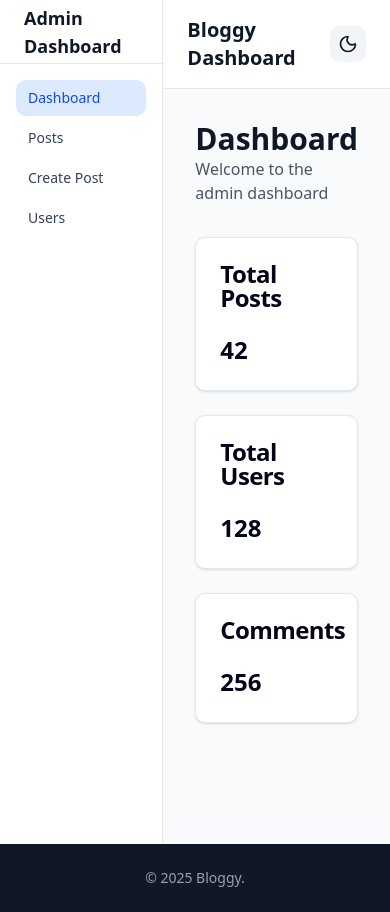
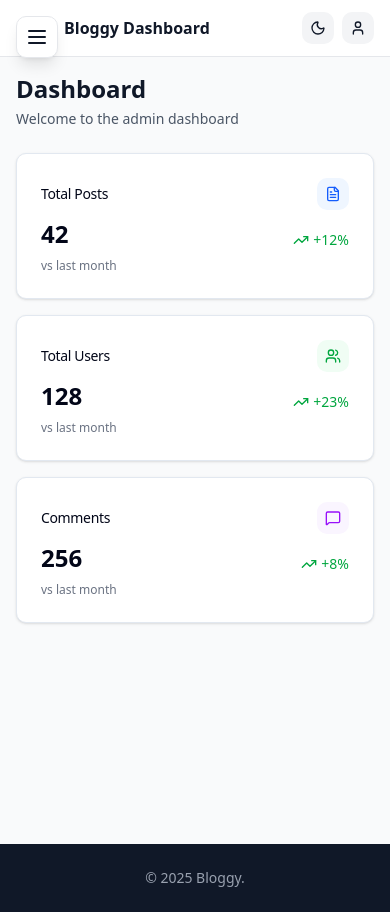
Before and after one commit to nafasebra/bloggy, a Next.js app in the folder front/: page /dashboard in a window 390 px wide. Built offline with nearby package versions, Linux system fonts and the light colour scheme; no server answers.

Commit message:
fix(frontend): responsive dashboard

```diff
--- a/front/src/app/dashboard/layout.tsx
+++ b/front/src/app/dashboard/layout.tsx
@@ -26,12 +26,12 @@ export default function DashboardLayout({
   children: React.ReactNode;
 }>) {
   return (
-    <div className="flex h-screen bg-gray-50 dark:bg-gray-900">
+    <div className="flex h-screen bg-gray-50 dark:bg-gray-900 overflow-hidden">
       <Sidebar />
-      <div className="flex-1 flex flex-col">
+      <div className="flex-1 flex flex-col min-w-0">
         <Navbar />
         <main className="flex-1 overflow-auto">
-          <div className="p-8">{children}</div>
+          <div className="p-4 sm:p-6 lg:p-8">{children}</div>
         </main>
       </div>
     </div>
--- a/front/src/app/dashboard/page.tsx
+++ b/front/src/app/dashboard/page.tsx
@@ -1,47 +1,74 @@
 import { Card, CardContent, CardHeader, CardTitle } from '@/components/ui/card';
+import { FileText, Users, MessageSquare, TrendingUp } from 'lucide-react';
 
 export default function Home() {
+  const stats = [
+    {
+      title: 'Total Posts',
+      value: '42',
+      icon: FileText,
+      trend: '+12%',
+      color: 'text-blue-600 dark:text-blue-400',
+      bgColor: 'bg-blue-50 dark:bg-blue-950',
+    },
+    {
+      title: 'Total Users',
+      value: '128',
+      icon: Users,
+      trend: '+23%',
+      color: 'text-green-600 dark:text-green-400',
+      bgColor: 'bg-green-50 dark:bg-green-950',
+    },
+    {
+      title: 'Comments',
+      value: '256',
+      icon: MessageSquare,
+      trend: '+8%',
+      color: 'text-purple-600 dark:text-purple-400',
+      bgColor: 'bg-purple-50 dark:bg-purple-950',
+    },
+  ];
+
   return (
-    <>
-      <div className="space-y-8">
+    <div className="space-y-6 sm:space-y-8">
       <div>
-          <h1 className="text-3xl font-bold text-gray-900 dark:text-white">
+        <h1 className="text-2xl sm:text-3xl font-bold text-gray-900 dark:text-white">
           Dashboard
         </h1>
-          <p className="text-gray-600 dark:text-gray-300">
+        <p className="text-sm sm:text-base text-gray-600 dark:text-gray-300 mt-1">
           Welcome to the admin dashboard
         </p>
       </div>
 
-        <div className="grid grid-cols-1 md:grid-cols-3 gap-6">
-          <Card>
-            <CardHeader>
-              <CardTitle>Total Posts</CardTitle>
+      <div className="grid grid-cols-1 sm:grid-cols-2 lg:grid-cols-3 gap-4 sm:gap-6">
+        {stats.map((stat) => {
+          const Icon = stat.icon;
+          return (
+            <Card key={stat.title} className="hover:shadow-lg transition-shadow">
+              <CardHeader className="flex flex-row items-center justify-between space-y-0 pb-2">
+                <CardTitle className="text-sm font-medium">
+                  {stat.title}
+                </CardTitle>
+                <div className={`p-2 rounded-lg ${stat.bgColor}`}>
+                  <Icon className={`w-4 h-4 ${stat.color}`} />
+                </div>
               </CardHeader>
               <CardContent>
-              <p className="text-2xl font-bold">42</p>
+                <div className="flex items-end justify-between">
+                  <p className="text-2xl sm:text-3xl font-bold">{stat.value}</p>
+                  <div className="flex items-center gap-1 text-green-600 dark:text-green-400">
+                    <TrendingUp className="w-4 h-4" />
+                    <span className="text-sm font-medium">{stat.trend}</span>
+                  </div>
+                </div>
+                <p className="text-xs text-gray-500 dark:text-gray-400 mt-2">
+                  vs last month
+                </p>
               </CardContent>
             </Card>
-
-          <Card>
-            <CardHeader>
-              <CardTitle>Total Users</CardTitle>
-            </CardHeader>
-            <CardContent>
-              <p className="text-2xl font-bold">128</p>
-            </CardContent>
-          </Card>
-
-          <Card>
-            <CardHeader>
-              <CardTitle>Comments</CardTitle>
-            </CardHeader>
-            <CardContent>
-              <p className="text-2xl font-bold">256</p>
-            </CardContent>
-          </Card>
+          );
+        })}
       </div>
     </div>
-    </>
   );
 }
--- a/front/src/app/dashboard/posts/create/page.tsx
+++ b/front/src/app/dashboard/posts/create/page.tsx
@@ -91,22 +91,22 @@ export default function CreatePostPage() {
   };
 
   return (
-    <div className="space-y-8">
-      <div className='space-y-3'>
-        <h1 className="text-3xl font-bold text-gray-900 dark:text-white">
+    <div className="space-y-6 sm:space-y-8">
+      <div className='space-y-2 sm:space-y-3'>
+        <h1 className="text-2xl sm:text-3xl font-bold text-gray-900 dark:text-white">
           Create New Post
         </h1>
-        <p className="text-gray-600 dark:text-gray-300">
+        <p className="text-sm sm:text-base text-gray-600 dark:text-gray-300">
           Write a new blog post
         </p>
       </div>
 
       <Card>
         <CardHeader>
-          <CardTitle>Post Details</CardTitle>
+          <CardTitle className="text-lg sm:text-xl">Post Details</CardTitle>
         </CardHeader>
         <CardContent>
-          <form onSubmit={form.handleSubmit(onSubmit)} className="space-y-6">
+          <form onSubmit={form.handleSubmit(onSubmit)} className="space-y-4 sm:space-y-6">
             <div className="flex flex-col gap-2">
               <Label htmlFor="title">Title *</Label>
               <Input
@@ -136,7 +136,7 @@ export default function CreatePostPage() {
               )}
             </div>
 
-            <div className="grid grid-cols-1 md:grid-cols-2 gap-6">
+            <div className="grid grid-cols-1 lg:grid-cols-2 gap-4 sm:gap-6">
               <div className="flex flex-col gap-2">
                 <Label htmlFor="category">Category *</Label>
                 <Controller
@@ -170,7 +170,7 @@ export default function CreatePostPage() {
                 {...form.register('tags')}
                 placeholder="Enter tags separated by commas..."
               />
-              <p className="text-sm text-gray-500 dark:text-gray-400">
+              <p className="text-xs sm:text-sm text-gray-500 dark:text-gray-400">
                 Separate tags with commas (e.g., "Web Development, AI, Frameworks")
               </p>
             </div>
@@ -200,14 +200,19 @@ export default function CreatePostPage() {
               </div>
             </div>
 
-            <div className="flex space-x-4">
-              <Button type="submit" disabled={form.formState.isSubmitting || !form.formState.isValid}>
+            <div className="flex flex-col sm:flex-row gap-3 sm:gap-4">
+              <Button
+                type="submit"
+                disabled={form.formState.isSubmitting || !form.formState.isValid}
+                className="w-full sm:w-auto"
+              >
                 {form.formState.isSubmitting ? 'Creating...' : 'Create Post'}
               </Button>
               <Button
                 type="button"
                 variant="outline"
                 onClick={() => router.back()}
+                className="w-full sm:w-auto"
               >
                 Cancel
               </Button>
--- a/front/src/app/dashboard/posts/page.tsx
+++ b/front/src/app/dashboard/posts/page.tsx
@@ -53,18 +53,18 @@ export default async function PostsPage() {
   const posts = await getPosts();
 
   return (
-    <div className="space-y-8">
-      <div className="flex justify-between items-center">
+    <div className="space-y-6 sm:space-y-8">
+      <div className="flex flex-col sm:flex-row sm:justify-between sm:items-center gap-4">
         <div>
-          <h1 className="text-3xl font-bold text-gray-900 dark:text-white">
+          <h1 className="text-2xl sm:text-3xl font-bold text-gray-900 dark:text-white">
             Posts
           </h1>
-          <p className="text-gray-600 dark:text-gray-300">
+          <p className="text-sm sm:text-base text-gray-600 dark:text-gray-300 mt-1">
             Manage your blog posts
           </p>
         </div>
         <Link href="/dashboard/posts/create">
-          <Button>Create New Post</Button>
+          <Button className="w-full sm:w-auto">Create New Post</Button>
         </Link>
       </div>
 
@@ -75,39 +75,37 @@ export default async function PostsPage() {
         <CardContent>
           {
             posts.length ? (
+              <div className="overflow-x-auto -mx-4 sm:mx-0">
                 <Table>
                   <TableHeader>
                     <TableRow>
-                <TableHead>Title</TableHead>
-                <TableHead>Author</TableHead>
-                <TableHead>Status</TableHead>
-                <TableHead>Created</TableHead>
-                <TableHead>Actions</TableHead>
+                      <TableHead className="min-w-[200px]">Title</TableHead>
+                      <TableHead className="hidden md:table-cell">Author</TableHead>
+                      <TableHead className="hidden lg:table-cell">Created</TableHead>
+                      <TableHead className="text-right">Actions</TableHead>
                     </TableRow>
                   </TableHeader>
                   <TableBody>
                     {posts.map((post: Post) => (
                       <TableRow key={post._id}>
-                  <TableCell className="font-medium">{post.title}</TableCell>
-                  <TableCell>{post.authorId}</TableCell>
-                  {/* <TableCell>
-                    <span
-                      className={`inline-flex items-center px-2.5 py-0.5 rounded-full text-xs font-medium ${
-                        post.status === 'Published'
-                          ? 'bg-green-100 text-green-800 dark:bg-green-900 dark:text-green-200'
-                          : 'bg-yellow-100 text-yellow-800 dark:bg-yellow-900 dark:text-yellow-200'
-                      }`}
-                    >
-                      {post.status}
-                    </span>
-                  </TableCell> */}
-                  <TableCell>{post.createdAt}</TableCell>
-                  <TableCell>
-                    <div className="flex space-x-2">
+                        <TableCell className="font-medium">
+                          <div>
+                            <div className="line-clamp-2">{post.title}</div>
+                            <div className="md:hidden text-xs text-gray-500 dark:text-gray-400 mt-1">
+                              {new Date(post.createdAt).toLocaleDateString()}
+                            </div>
+                          </div>
+                        </TableCell>
+                        <TableCell className="hidden md:table-cell">{post.authorId}</TableCell>
+                        <TableCell className="hidden lg:table-cell">
+                          {new Date(post.createdAt).toLocaleDateString()}
+                        </TableCell>
+                        <TableCell className="text-right">
+                          <div className="flex justify-end space-x-2">
                             <Button variant="outline" size="sm">
                               Edit
                             </Button>
-                      <Button variant="outline" size="sm">
+                            <Button variant="outline" size="sm" className="hidden sm:inline-flex">
                               Delete
                             </Button>
                           </div>
@@ -116,8 +114,9 @@ export default async function PostsPage() {
                     ))}
                   </TableBody>
                 </Table>
+              </div>
             ) : (
-              <p className="text-center text-gray-500 dark:text-gray-400 py-8">
+              <p className="text-center text-gray-500 dark:text-gray-400 py-8 text-sm sm:text-base">
                 No posts yet. Create your first post to get started!
               </p>
             )
--- a/front/src/app/dashboard/users/page.tsx
+++ b/front/src/app/dashboard/users/page.tsx
@@ -35,12 +35,14 @@ const users = [
 
 export default function UsersPage() {
   return (
-    <div className="space-y-8">
+    <div className="space-y-6 sm:space-y-8">
       <div>
-        <h1 className="text-3xl font-bold text-gray-900 dark:text-white">
+        <h1 className="text-2xl sm:text-3xl font-bold text-gray-900 dark:text-white">
           Users
         </h1>
-        <p className="text-gray-600 dark:text-gray-300">Manage your users</p>
+        <p className="text-sm sm:text-base text-gray-600 dark:text-gray-300 mt-1">
+          Manage your users
+        </p>
       </div>
 
       <Card>
@@ -48,24 +50,32 @@ export default function UsersPage() {
           <CardTitle>All Users</CardTitle>
         </CardHeader>
         <CardContent>
+          <div className="overflow-x-auto -mx-4 sm:mx-0">
             <Table>
               <TableHeader>
                 <TableRow>
-                <TableHead>Name</TableHead>
-                <TableHead>Email</TableHead>
+                  <TableHead className="min-w-[150px]">Name</TableHead>
+                  <TableHead className="hidden sm:table-cell">Email</TableHead>
                   <TableHead>Role</TableHead>
-                <TableHead>Joined</TableHead>
-                <TableHead>Actions</TableHead>
+                  <TableHead className="hidden lg:table-cell">Joined</TableHead>
+                  <TableHead className="text-right">Actions</TableHead>
                 </TableRow>
               </TableHeader>
               <TableBody>
                 {users.map((user) => (
                   <TableRow key={user.id}>
-                  <TableCell className="font-medium">{user.name}</TableCell>
-                  <TableCell>{user.email}</TableCell>
+                    <TableCell className="font-medium">
+                      <div>
+                        <div>{user.name}</div>
+                        <div className="sm:hidden text-xs text-gray-500 dark:text-gray-400 mt-1">
+                          {user.email}
+                        </div>
+                      </div>
+                    </TableCell>
+                    <TableCell className="hidden sm:table-cell">{user.email}</TableCell>
                     <TableCell>
                       <span
-                      className={`inline-flex items-center px-2.5 py-0.5 rounded-full text-xs font-medium ${
+                        className={`inline-flex items-center px-2 py-0.5 rounded-full text-xs font-medium ${
                           user.role === 'Admin'
                             ? 'bg-red-100 text-red-800 dark:bg-red-900 dark:text-red-200'
                             : 'bg-blue-100 text-blue-800 dark:bg-blue-900 dark:text-blue-200'
@@ -74,13 +84,13 @@ export default function UsersPage() {
                         {user.role}
                       </span>
                     </TableCell>
-                  <TableCell>{user.joinedAt}</TableCell>
-                  <TableCell>
-                    <div className="flex space-x-2">
-                      <button className="text-blue-600 hover:text-blue-800 dark:text-blue-400 dark:hover:text-blue-300">
+                    <TableCell className="hidden lg:table-cell">{user.joinedAt}</TableCell>
+                    <TableCell className="text-right">
+                      <div className="flex justify-end space-x-2">
+                        <button className="text-blue-600 hover:text-blue-800 dark:text-blue-400 dark:hover:text-blue-300 text-sm">
                           Edit
                         </button>
-                      <button className="text-red-600 hover:text-red-800 dark:text-red-400 dark:hover:text-red-300">
+                        <button className="text-red-600 hover:text-red-800 dark:text-red-400 dark:hover:text-red-300 text-sm hidden sm:inline">
                           Delete
                         </button>
                       </div>
@@ -89,6 +99,7 @@ export default function UsersPage() {
                 ))}
               </TableBody>
             </Table>
+          </div>
         </CardContent>
       </Card>
     </div>
--- a/front/src/components/dashboard/navbar.tsx
+++ b/front/src/components/dashboard/navbar.tsx
@@ -1,30 +1,36 @@
 'use client';
 
 import { useTheme } from '@/hooks/useTheme';
-import { Moon, Sun } from 'lucide-react';
+import { Moon, Sun, User } from 'lucide-react';
 
 export default function Navbar() {
   const { theme, toggleTheme } = useTheme();
 
   return (
-    <nav className="bg-white dark:bg-gray-800 border-b border-gray-200 dark:border-gray-700 px-6 py-4">
+    <nav className="bg-white dark:bg-gray-800 border-b border-gray-200 dark:border-gray-700 px-4 sm:px-6 py-3 sm:py-4">
       <div className="flex items-center justify-between">
-        <div className="flex items-center space-x-4">
-          <h1 className="text-xl font-bold text-gray-900 dark:text-white">
+        <div className="flex items-center space-x-4 ml-0 lg:ml-0">
+          <h1 className="text-base sm:text-xl font-bold text-gray-900 dark:text-white ml-12 lg:ml-0">
             Bloggy Dashboard
           </h1>
         </div>
-        <div className="flex items-center space-x-4">
+        <div className="flex items-center space-x-2 sm:space-x-4">
           <button
             onClick={toggleTheme}
             className="p-2 rounded-lg bg-gray-100 dark:bg-gray-700 hover:bg-gray-200 dark:hover:bg-gray-600 transition-colors"
             aria-label="Toggle theme"
           >
             {theme === 'light' ? (
-              <Moon className="w-5 h-5 text-gray-900 dark:text-white" />
+              <Moon className="w-4 h-4 sm:w-5 sm:h-5 text-gray-900 dark:text-white" />
             ) : (
-              <Sun className="w-5 h-5 text-gray-900 dark:text-white" />
+              <Sun className="w-4 h-4 sm:w-5 sm:h-5 text-gray-900 dark:text-white" />
             )}
+          </button>
+          <button
+            className="p-2 rounded-lg bg-gray-100 dark:bg-gray-700 hover:bg-gray-200 dark:hover:bg-gray-600 transition-colors"
+            aria-label="User profile"
+          >
+            <User className="w-4 h-4 sm:w-5 sm:h-5 text-gray-900 dark:text-white" />
           </button>
         </div>
       </div>
--- a/front/src/components/dashboard/sidebar.tsx
+++ b/front/src/components/dashboard/sidebar.tsx
@@ -1,54 +1,103 @@
 'use client';
 
+import { useState } from 'react';
 import Link from 'next/link';
 import { usePathname } from 'next/navigation';
 import { cn } from '@/lib/utils';
+import { Menu, X, LayoutDashboard, FileText, PlusCircle, Users } from 'lucide-react';
 
 const sidebarItems = [
   {
     title: 'Dashboard',
     href: '/dashboard',
+    icon: LayoutDashboard,
   },
   {
     title: 'Posts',
     href: '/dashboard/posts',
+    icon: FileText,
   },
   {
     title: 'Create Post',
     href: '/dashboard/posts/create',
+    icon: PlusCircle,
   },
   {
     title: 'Users',
     href: '/dashboard/users',
+    icon: Users,
   },
 ];
 
 export default function Sidebar() {
   const pathname = usePathname();
+  const [isMobileMenuOpen, setIsMobileMenuOpen] = useState(false);
+
+  const toggleMobileMenu = () => {
+    setIsMobileMenuOpen(!isMobileMenuOpen);
+  };
+
+  const closeMobileMenu = () => {
+    setIsMobileMenuOpen(false);
+  };
 
   return (
-    <div className="flex h-full w-64 flex-col bg-white dark:bg-gray-800 border-r border-gray-200 dark:border-gray-700">
+    <>
+      {/* Mobile menu button - shown only on mobile */}
+      <button
+        onClick={toggleMobileMenu}
+        className="lg:hidden fixed top-4 left-4 z-50 p-2 rounded-lg bg-white dark:bg-gray-800 border border-gray-200 dark:border-gray-700 shadow-lg"
+        aria-label="Toggle menu"
+      >
+        {isMobileMenuOpen ? (
+          <X className="w-6 h-6 text-gray-900 dark:text-white" />
+        ) : (
+          <Menu className="w-6 h-6 text-gray-900 dark:text-white" />
+        )}
+      </button>
+
+      {/* Overlay for mobile */}
+      {isMobileMenuOpen && (
+        <div
+          className="lg:hidden fixed inset-0 bg-black bg-opacity-50 z-30"
+          onClick={closeMobileMenu}
+        />
+      )}
+
+      {/* Sidebar */}
+      <aside
+        className={cn(
+          'fixed lg:static inset-y-0 left-0 z-40 flex h-full w-64 flex-col bg-white dark:bg-gray-800 border-r border-gray-200 dark:border-gray-700 transition-transform duration-300 ease-in-out',
+          isMobileMenuOpen ? 'translate-x-0' : '-translate-x-full lg:translate-x-0'
+        )}
+      >
         <div className="flex h-16 items-center border-b border-gray-200 dark:border-gray-700 px-6">
           <h2 className="text-lg font-semibold text-gray-900 dark:text-white">
             Admin Dashboard
           </h2>
         </div>
-      <nav className="flex-1 space-y-1 p-4">
-        {sidebarItems.map((item) => (
+        <nav className="flex-1 space-y-1 p-4 overflow-y-auto">
+          {sidebarItems.map((item) => {
+            const Icon = item.icon;
+            return (
               <Link
                 key={item.href}
                 href={item.href}
+                onClick={closeMobileMenu}
                 className={cn(
-              'block rounded-lg px-3 py-2 text-sm font-medium transition-colors',
+                  'flex items-center gap-3 rounded-lg px-3 py-2 text-sm font-medium transition-colors',
                   pathname === item.href
                     ? 'bg-blue-100 text-blue-700 dark:bg-blue-900 dark:text-blue-200'
                     : 'text-gray-700 hover:bg-gray-100 dark:text-gray-300 dark:hover:bg-gray-700'
                 )}
               >
+                <Icon className="w-5 h-5" />
                 {item.title}
               </Link>
-        ))}
+            );
+          })}
         </nav>
-    </div>
+      </aside>
+    </>
   );
 }
```
Lines whose indentation alone changed are shown as unchanged.
